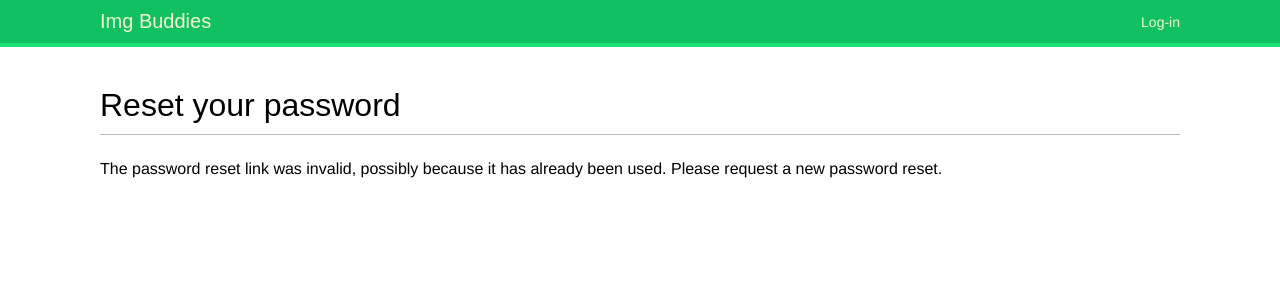
After one commit to kimplausible127/img_buddies, a Django app: page /account/reset/1/1/ in a window 1280 px wide. The commit adds this page. Shown: the top 300 px of the page. Run offline with Django 4.2, Linux system fonts and the light colour scheme; some web fonts are replaced.

Commit message:
Added forgot and change password capabilities

```diff
--- a/account/templates/base.html
+++ b/account/templates/base.html
@@ -8,6 +8,28 @@
 <body>
   <div id="header">
     <span class="logo">Img Buddies</span>
+    {% if request.user.is_authenticated %}
+      <ul class="menu">
+        <li {% if section == "dashboard" %}class="selected"{% endif %}>
+          <a href="{% url "dashboard" %}">My dashboard</a>
+        </li>
+        <li {% if section == "images" %}class="selected"{% endif %}>
+          <a href="#">Images</a>
+        </li>
+        <li {% if section == "people" %}class="selected"{% endif %}>
+          <a href="#">People</a>
+        </li>
+      </ul>
+    {% endif %}
+
+    <span class="user">
+      {% if request.user.is_authenticated %}
+        Hello {{ request.user.first_name }},
+        <a href="{% url "logout" %}">Logout</a>
+      {% else %}
+        <a href="{% url "login" %}">Log-in</a>
+      {% endif %}
+    </span>
   </div>
   <div id="content">
     {% block content %}
--- a/account/templates/registration/login.html
+++ b/account/templates/registration/login.html
@@ -19,5 +19,6 @@
       <input type="hidden" name="next" value="{{ next }}" />
       <p><input type="submit" value="Log-in"></p>
     </form>
+    <p><a href="{% url "password_reset" %}">Forgotten your password?</a></p>
   </div>
 {% endblock %}
--- /dev/null
+++ b/account/templates/registration/password_reset_confirm.html
@@ -0,0 +1,18 @@
+{% extends "base.html" %}
+
+{% block title %}Reset your password{% endblock %}
+
+{% block content %}
+  <h1>Reset your password</h1>
+  {% if validlink %}
+    <p>Please enter your new password twice:</p>
+    <form method="post">
+      {{ form.as_p }}
+      {% csrf_token %}
+      <p><input type="submit" value="Change my password" /></p>
+    </form>
+  {% else %}
+    <p>The password reset link was invalid, possibly because
+      it has already been used. Please request a new password reset.</p>
+  {% endif %}
+{% endblock %}
--- /dev/null
+++ b/account/templates/registration/password_reset_email.html
@@ -0,0 +1,3 @@
+Someone asked for password reset for email {{ email }}. Follow the link below:
+{{ protocol }}://{{ domain }}{% url "password_reset_confirm" uidb64=uid token=token %}
+Your username, in case you've forgotten: {{ user.get_username }}
--- a/account/urls.py
+++ b/account/urls.py
@@ -9,4 +9,23 @@ urlpatterns = [
     path('login/', auth_views.LoginView.as_view(), name='login'),
     path('logout/', auth_views.LogoutView.as_view(), name='logout'),
     path('', views.dashboard, name='dashboard'),
+    path('password_change/',
+         auth_views.PasswordChangeView.as_view(),
+         name='password_change'),
+    path('password_change/done/',
+         auth_views.PasswordChangeDoneView.as_view(),
+         name='password_change_done'),
+    # reset password urls
+    path('password_reset/',
+         auth_views.PasswordResetView.as_view(),
+         name='password_reset'),
+    path('password_reset/done/',
+         auth_views.PasswordResetDoneView.as_view(),
+         name='password_reset_done'),
+    path('reset/<uidb64>/<token>/',
+         auth_views.PasswordResetConfirmView.as_view(),
+         name='password_reset_confirm'),
+    path('reset/done/',
+         auth_views.PasswordResetCompleteView.as_view(),
+         name='password_reset_complete'),
 ]
--- a/img_buddies/settings.py
+++ b/img_buddies/settings.py
@@ -123,6 +123,8 @@ STATIC_URL = 'static/'
 
 DEFAULT_AUTO_FIELD = 'django.db.models.BigAutoField'
 
-LOGIN_REQUIRED_URL = 'dashboard'
+LOGIN_REDIRECT_URL = 'dashboard'
 LOGIN_URL = 'login'
 LOGOUT_URL = 'logout'
+
+EMAIL_BACKEND = 'django.core.mail.backends.console.EmailBackend'
```
Also changed, not shown: account/templates/registration/password_change_done.html (added, +8 -0 lines), account/templates/registration/password_change_form.html (added, +13 -0 lines), account/templates/registration/password_reset_complete.html (added, +9 -0 lines), account/templates/registration/password_reset_done.html (added, +8 -0 lines), account/templates/registration/password_reset_form.html (added, +13 -0 lines).
